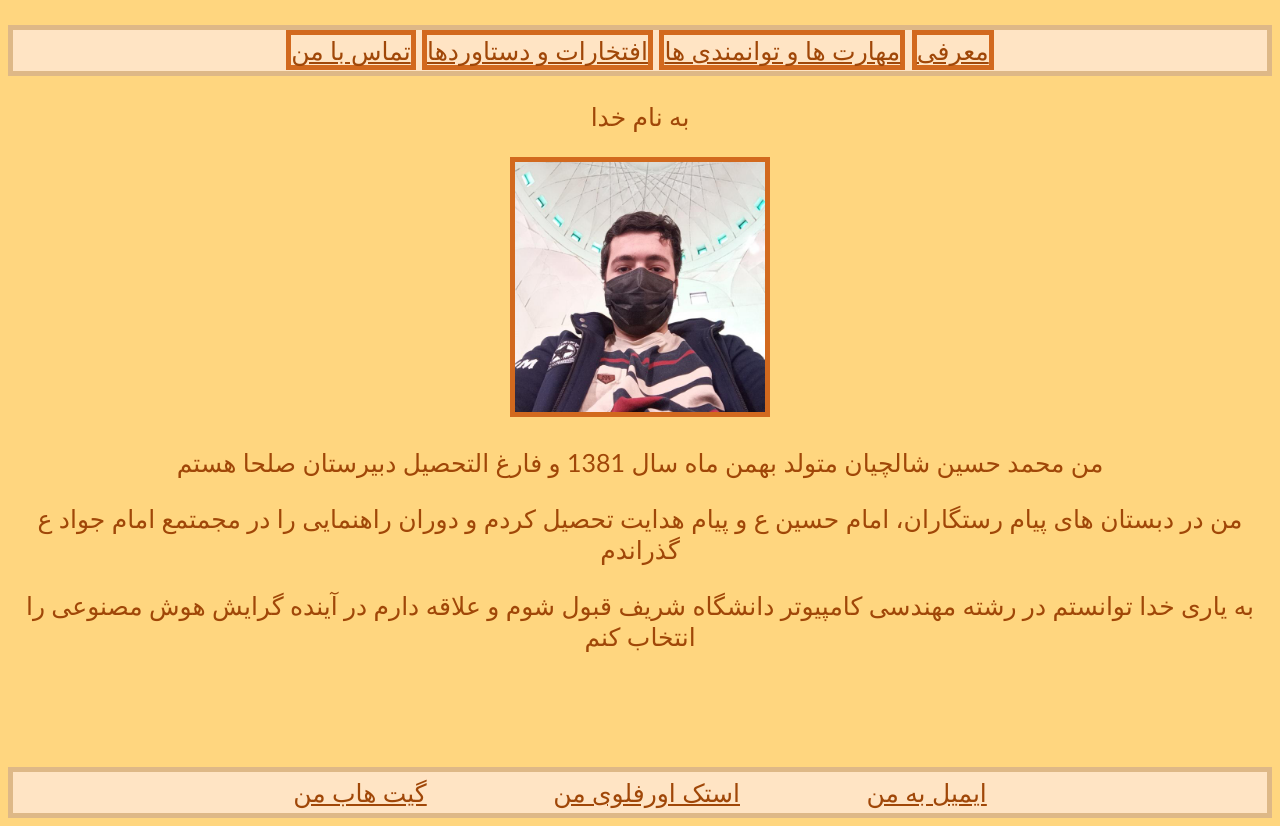
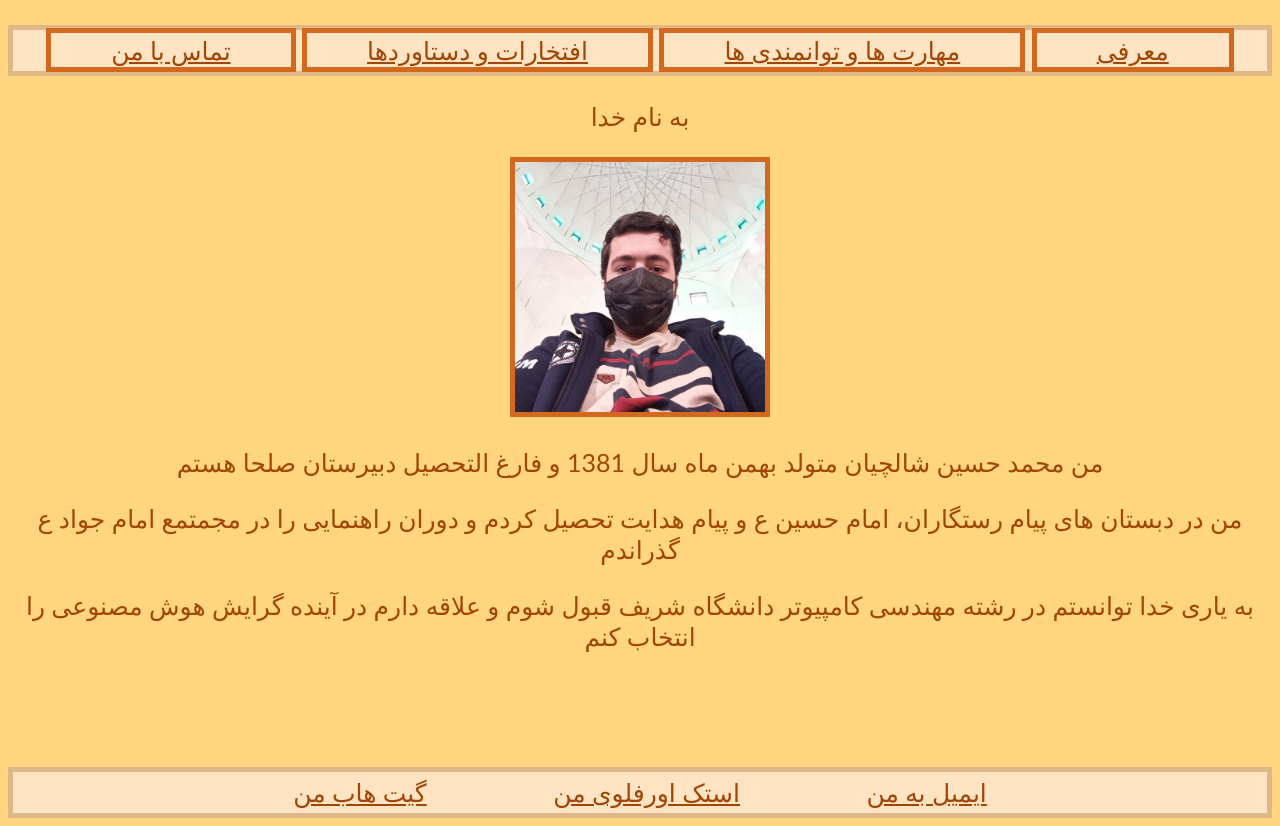
Before and after one commit to shalchianmh/my_web_page, a plain HTML site: page index.html in a window 1280 px wide. Drawn offline with Linux system fonts and the light colour scheme.

Commit message:
korrekhar2

```diff
--- a/style.css
+++ b/style.css
@@ -13,7 +13,7 @@ ul {
     border: 5px solid burlywood;
 
 }
-.navlink{dddddd
+.navlink{
     padding: 2px 60px;
     border: 5px solid chocolate ;
     color: rgb(160, 71, 8);
```
